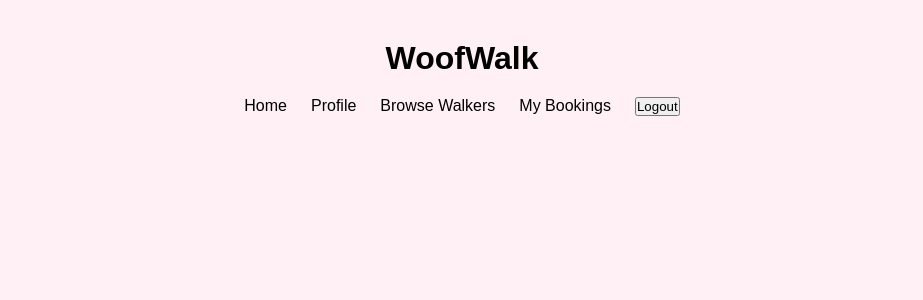
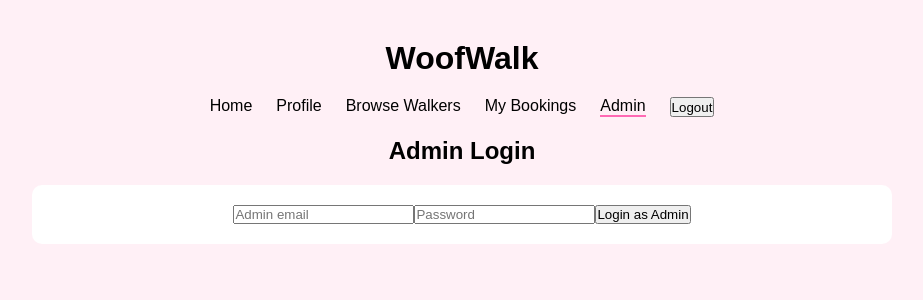
Before and after one commit to userAza/woofwalk-frontend, a Vue app: page /admin/login in a window 1280 px wide. Shown: the top 300 px of the page, without its empty margins (178-1101 px from the left). Built offline with nearby package versions, Linux system fonts and the light colour scheme; no server answers; sample sign-in values are in the browser's storage.

Commit message:
added admin

```diff
--- a/src/App.vue
+++ b/src/App.vue
@@ -3,7 +3,18 @@ import { computed } from "vue";
 import { useRouter } from "vue-router";
 
 const router = useRouter();
+
 const isLoggedIn = computed(() => !!localStorage.getItem("token"));
+
+const user = computed(() => {
+  try {
+    return JSON.parse(localStorage.getItem("user"));
+  } catch {
+    return null;
+  }
+});
+
+const isAdmin = computed(() => user.value?.role === "admin");
 
 function logout() {
   localStorage.removeItem("token");
@@ -23,6 +34,10 @@ function logout() {
         <router-link to="/profile">Profile</router-link>
         <router-link to="/walkers">Browse Walkers</router-link>
         <router-link to="/bookings">My Bookings</router-link>
+
+        <!-- ✅ ADMIN BUTTON (visible to everyone) -->
+        <router-link to="/admin/login">Admin</router-link>
+
         <button class="link-btn" @click="logout">Logout</button>
       </template>
 
@@ -32,6 +47,7 @@ function logout() {
       </template>
     </nav>
 
+
     <router-view />
   </div>
 </template>
--- /dev/null
+++ b/src/pages/admin/adminDashboard.vue
@@ -0,0 +1,109 @@
+<script setup>
+import { ref, onMounted } from "vue";
+import { apiGet, apiPost } from "../../services/api";
+
+const users = ref([]);
+const walkers = ref([]);
+const error = ref("");
+const loading = ref(false);
+
+// Load admin data
+async function loadAdminData() {
+  loading.value = true;
+  error.value = "";
+
+  try {
+    users.value = await apiGet("/admin/users");
+    walkers.value = await apiGet("/admin/walkers");
+  } catch (e) {
+    error.value = "Failed to load admin data";
+  } finally {
+    loading.value = false;
+  }
+}
+
+// Toggle user subscription
+async function toggleSubscription(user) {
+  try {
+    await apiPost(`/admin/users/${user.id}/subscription`);
+    user.subscription_active = user.subscription_active ? 0 : 1;
+  } catch {
+    alert("Failed to update subscription");
+  }
+}
+
+// Ban / unban walker
+async function toggleBan(walker) {
+  try {
+    await apiPost(`/admin/walkers/${walker.id}/ban`);
+    walker.is_banned = walker.is_banned ? 0 : 1;
+  } catch {
+    alert("Failed to update walker");
+  }
+}
+
+onMounted(loadAdminData);
+</script>
+
+<template>
+  <div class="page">
+    <h2>Admin Dashboard</h2>
+
+    <p v-if="loading">Loading...</p>
+    <p v-if="error" style="color:red">{{ error }}</p>
+
+    <!-- USERS -->
+    <div class="card">
+      <h3>Users</h3>
+
+      <table border="1" width="100%">
+        <tr>
+          <th>Name</th>
+          <th>Email</th>
+          <th>Role</th>
+          <th>Subscription</th>
+          <th>Action</th>
+        </tr>
+
+        <tr v-for="u in users" :key="u.id">
+          <td>{{ u.name }}</td>
+          <td>{{ u.email }}</td>
+          <td>{{ u.role }}</td>
+          <td>{{ u.subscription_active ? "Active" : "Inactive" }}</td>
+          <td>
+            <button @click="toggleSubscription(u)">
+              Toggle subscription
+            </button>
+          </td>
+        </tr>
+      </table>
+    </div>
+
+    <!-- WALKERS -->
+    <div class="card" style="margin-top:30px;">
+      <h3>Walkers</h3>
+
+      <table border="1" width="100%">
+        <tr>
+          <th>Name</th>
+          <th>Location</th>
+          <th>Price</th>
+          <th>Status</th>
+          <th>Action</th>
+        </tr>
+
+        <tr v-for="w in walkers" :key="w.id">
+          <td>{{ w.name }}</td>
+          <td>{{ w.location }}</td>
+          <td>€{{ w.price_per_30min }}</td>
+          <td>{{ w.is_banned ? "Banned" : "Active" }}</td>
+          <td>
+            <button @click="toggleBan(w)">
+              {{ w.is_banned ? "Unban" : "Ban" }}
+            </button>
+          </td>
+        </tr>
+      </table>
+    </div>
+  </div>
+</template>
--- /dev/null
+++ b/src/pages/admin/adminLogin.vue
@@ -0,0 +1,58 @@
+<script setup>
+import { ref } from "vue";
+import { useRouter } from "vue-router";
+import { apiPost } from "../../services/api";
+
+const router = useRouter();
+
+const email = ref("");
+const password = ref("");
+const loading = ref(false);
+const error = ref("");
+
+async function login() {
+  error.value = "";
+  loading.value = true;
+
+  try {
+    const res = await apiPost("/auth/login", {
+      email: email.value.trim(),
+      password: password.value
+    });
+
+    if (!res || !res.token || !res.user) {
+      throw new Error("Login failed");
+    }
+
+    if (res.user.role !== "admin") {
+      throw new Error("You are not an admin");
+    }
+
+    localStorage.setItem("token", res.token);
+    localStorage.setItem("user", JSON.stringify(res.user));
+
+    router.push("/admin");
+  } catch (e) {
+    error.value = e.message || "Admin login failed";
+  } finally {
+    loading.value = false;
+  }
+}
+</script>
+
+<template>
+  <div class="page">
+    <h2>Admin Login</h2>
+
+    <div class="card form-card">
+      <input v-model="email" type="email" placeholder="Admin email" />
+      <input v-model="password" type="password" placeholder="Password" />
+
+      <button @click="login" :disabled="loading">
+        {{ loading ? "Logging in..." : "Login as Admin" }}
+      </button>
+
+      <p v-if="error" style="color:red">{{ error }}</p>
+    </div>
+  </div>
+</template>
--- a/src/pages/home.vue
+++ b/src/pages/home.vue
@@ -10,7 +10,16 @@
 
     <div class="hero-actions">
       <router-link class="btn primary" to="/login">Login</router-link>
-      <router-link class="btn" to="/register">Create account</router-link>
+      <router-link class="btn secondary" to="/register">Create account</router-link>
     </div>
   </div>
 </template>
+
+<style scoped>
+.hero-actions {
+  display: flex;
+  justify-content: center;
+  gap: 14px;
+  margin-top: 12px;
+}
+</style>
--- a/src/router/index.js
+++ b/src/router/index.js
@@ -17,7 +17,15 @@ const routes = [
   { path: "/profile", component: () => import("../pages/profile.vue"), meta: { auth: true } },
   { path: "/walkers", component: BrowseWalkers, meta: { auth: true } },
   { path: "/walkers/:id", component: () => import("../pages/walkerProfile.vue"), meta: { auth: true } },
-  { path: "/bookings", component: MyBookings, meta: { auth: true } }
+  { path: "/bookings", component: MyBookings, meta: { auth: true } },
+
+  // Admin
+  { path: "/admin/login", component: () => import("../pages/admin/adminLogin.vue") },
+  {
+    path: "/admin",
+    component: () => import("../pages/admin/adminDashboard.vue"),
+    meta: { auth: true, admin: true }
+  }
 ];
 
 const router = createRouter({
@@ -27,16 +35,14 @@ const router = createRouter({
 
 router.beforeEach((to) => {
   const token = localStorage.getItem("token");
+  const user = JSON.parse(localStorage.getItem("user"));
 
-  // If page requires auth and user is not logged in
-  if (to.meta?.auth && !token) {
-    return "/login";
-  }
+  if (to.meta?.auth && !token) return "/login";
 
-  // If page is guest-only and user IS logged in
-  if (to.meta?.guestOnly && token) {
-    return "/walkers";
+  if (to.meta?.admin && user?.role !== "admin") {
+    return "/profile";
   }
 });
 
+
 export default router;
```
